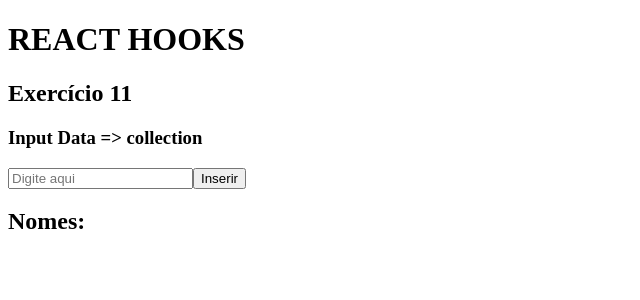
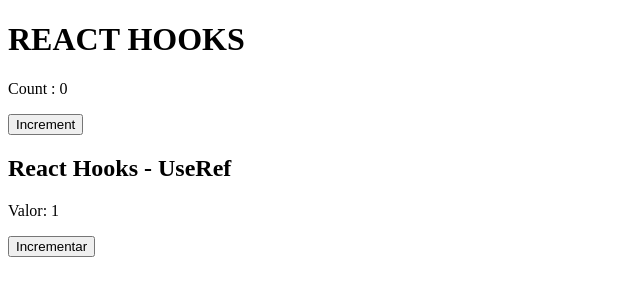
Before and after one commit to PedroSmaxY/React_Next_Hooks, a React (Vite) app: page / in a window 1280 px wide. Shown: the top 300 px of the page, without its empty margins (0-640 px from the left). Built offline with nearby package versions, Linux system fonts and the light colour scheme.

Commit message:
14_hooks

```diff
--- a/src/App.tsx
+++ b/src/App.tsx
@@ -12,7 +12,9 @@
 // import HookState11 from "./components/UseState_11";
 // import HookState12 from "./components/UseState_12";
 // import HookState13 from "./components/UseState_13";
-import HookState14 from "./components/UseState_14";
+// import HookState14 from "./components/UseState_14";
+import HookState15 from "./components/UseState_15";
+import HookRef16 from "./components/UseRef_16";
 
 export default function App(): JSX.Element {
   return (
@@ -30,7 +32,8 @@ export default function App(): JSX.Element {
       {/* <HookState10 /> */}
       {/* <HookState11 /> */}
       {/* <HookState12 /> */}
-      <HookState14 />
+      <HookState15 />
+      <HookRef16 />
     </>
   );
 }
--- /dev/null
+++ b/src/components/UseRef_16.tsx
@@ -0,0 +1,22 @@
+import { useRef } from "react";
+
+export default function HookRef16(): JSX.Element {
+  const valor = useRef<number>(1);
+
+  const incremento = () => {
+    valor.current = valor.current + 1;
+    console.log(valor);
+  };
+
+  console.log("Componente renderizado");
+
+  return (
+    <>
+      <div>
+        <h2>React Hooks - UseRef</h2>
+        <p>Valor: {valor.current}</p>
+        <button onClick={incremento}>Incrementar</button>
+      </div>
+    </>
+  );
+}
--- /dev/null
+++ b/src/components/UseState_15.tsx
@@ -0,0 +1,20 @@
+import { useState } from "react";
+
+export default function HookState15(): JSX.Element {
+  const [count, setCount] = useState(() => 0);
+
+  const handleClick = () => {
+    setCount((old) => old + 1);
+  };
+
+  console.log("component rendered");
+
+  return (
+    <>
+      <div>
+        <p>Count : {count}</p>
+        <button onClick={handleClick}>Increment</button>
+      </div>
+    </>
+  );
+}
```
